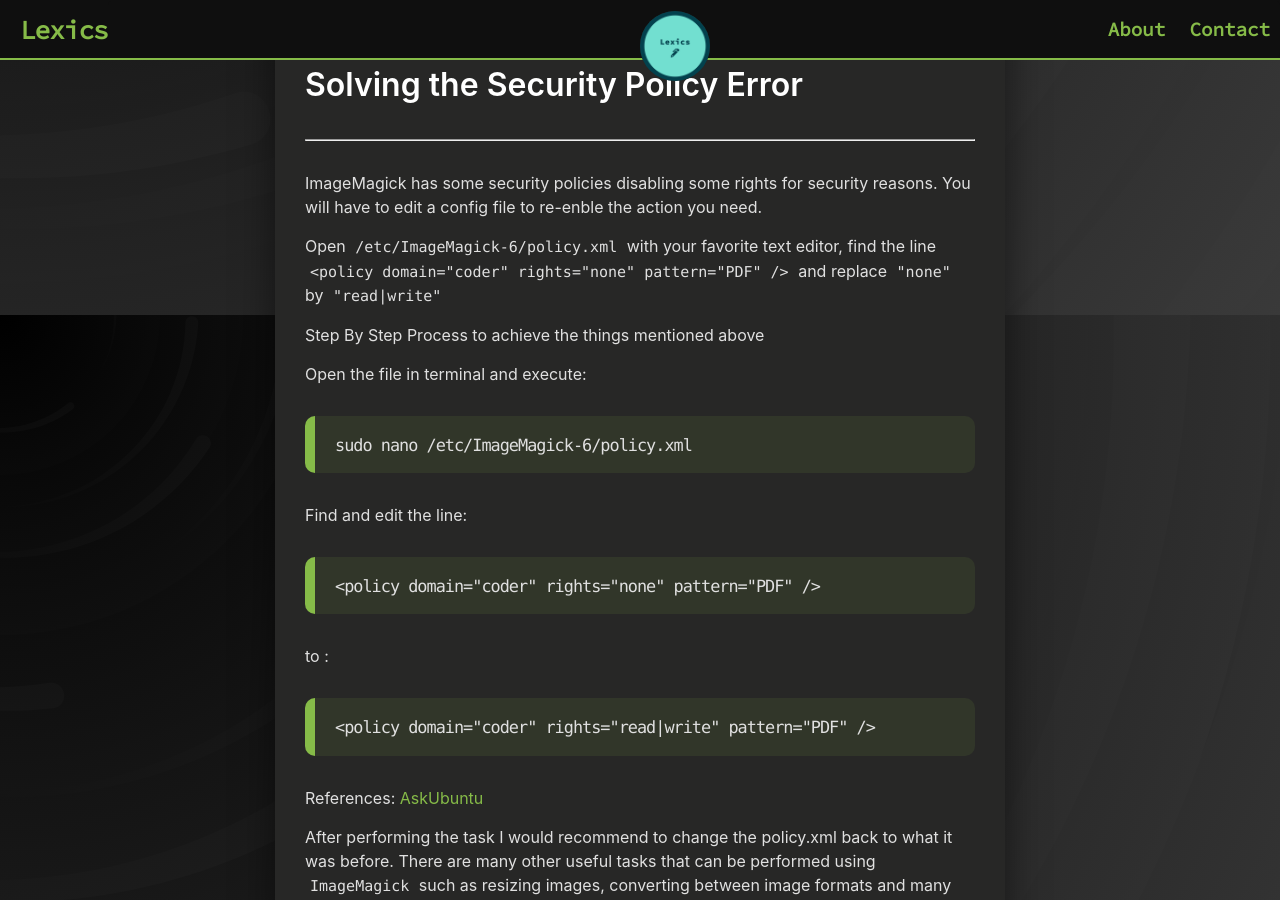
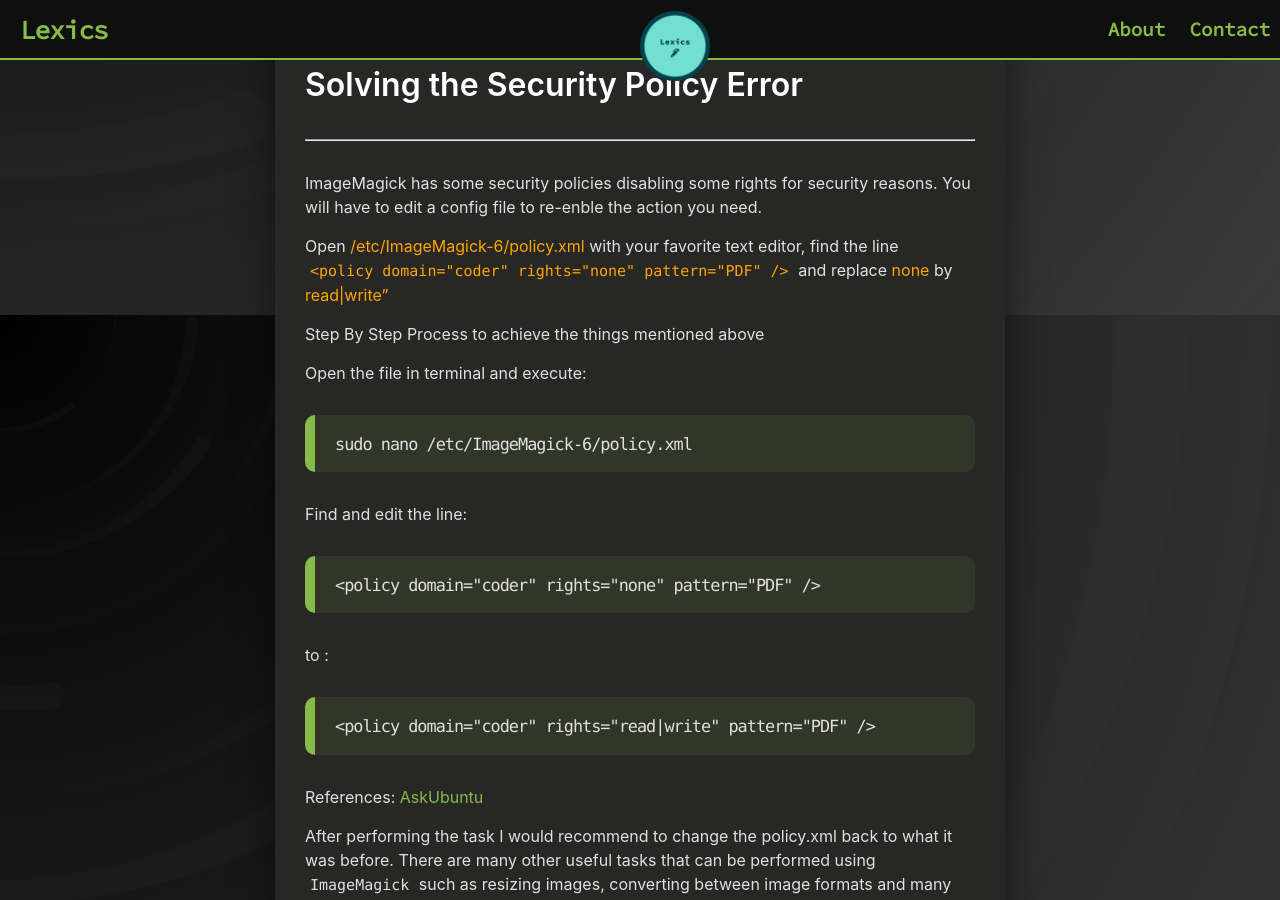
Before and after one commit to lexics/lexics.github.io, a Jekyll site: the page built from _posts/2020-11-05-ImageMagick.md, in a window 1280 px wide and 900 px high, scrolled down 2565 px. Built offline with Jekyll 4.4.1, drawn with Linux system fonts in a browser that asks for light colours; a script that is not in the unit is left out.

Commit message:
Highlighted the text in blog

```diff
--- a/_posts/2020-11-05-ImageMagick.md
+++ b/_posts/2020-11-05-ImageMagick.md
@@ -79,7 +79,9 @@ Jump into the [next-section](#solving-the-security-policy-error) of this article
 ImageMagick has some security policies disabling some rights for security reasons.
 You will have to edit a config file to re-enble the action you need.
 
-Open `/etc/ImageMagick-6/policy.xml` with your favorite text editor, find the line `<policy domain="coder" rights="none" pattern="PDF" />` and replace `"none"` by `"read|write"`
+Open <span style="color:orange">/etc/ImageMagick-6/policy.xml</span> with your favorite text editor, find the line
+<br>
+<span style="color:orange">`<policy domain="coder" rights="none" pattern="PDF" />`</span> and replace <span style="color:orange">none</span> by <span style="color:orange">read|write"</span>
 
 Step By Step Process to achieve the things mentioned above
 
```
Also changed, not shown: 3 other files.
